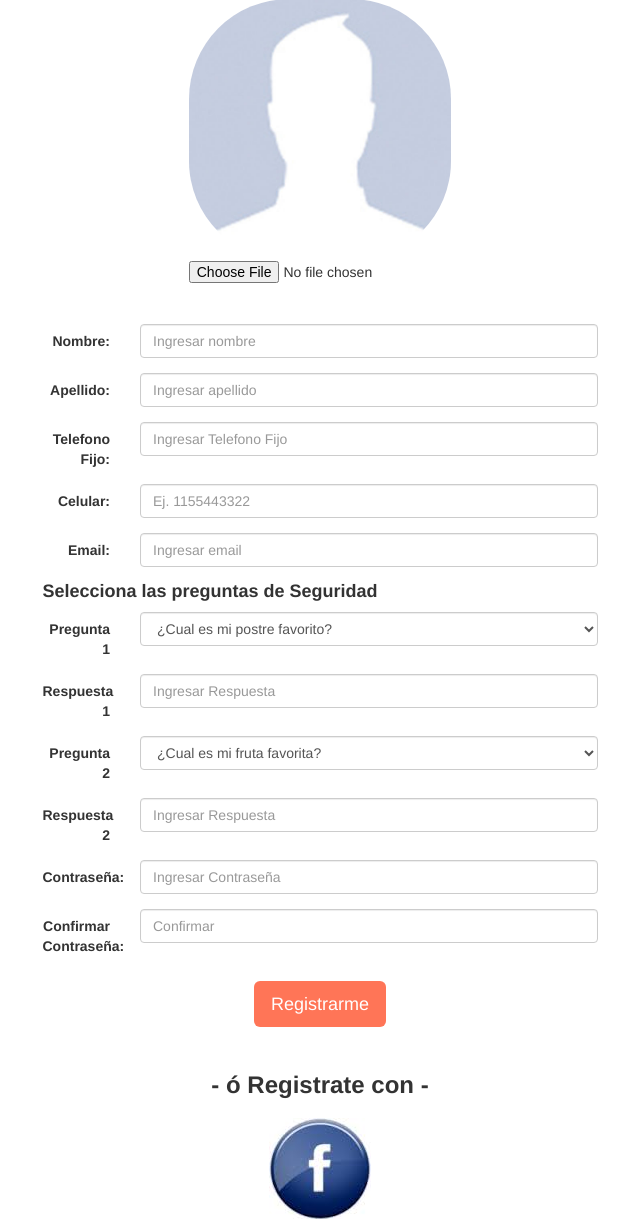
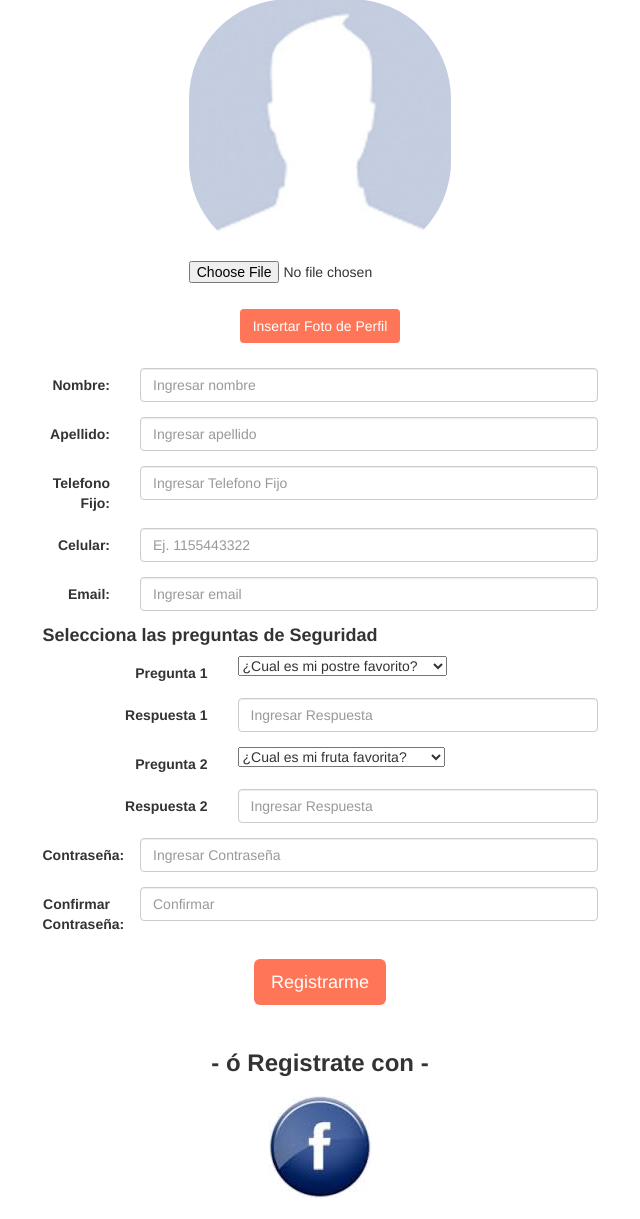
Before and after one commit to peperete/proyectodh, a PHP site: page /registro.php in a window 1280 px wide. Shown: the part 336-1555 px from the top of the page, without its empty margins (320-960 px from the left). Run offline with PHP 8.4, Linux system fonts and the light colour scheme.

Commit message:
va de nuevo el registro

```diff
--- a/registro.php
+++ b/registro.php
@@ -102,6 +102,8 @@
 
     }
 
+
+
   }
 
 ?>
@@ -204,7 +206,7 @@
 
                   <h5 style="text-align:center; color:white">
 
-                    <!--<input type="file" name="imgPerfil" value="imgPerfil"> -->
+                    <button type="submit" class="btn btn-prymary" style="background-color:#FF7557" value="buscarIMG" id="buscarImgg" name="submit">Insertar Foto de Perfil</button>
 
                   </h5>
 
@@ -290,11 +292,11 @@
 
   <div class="form-group">
 
-    <label class="control-label col-sm-2" for="pregunta_1">Pregunta 1</label>
+    <label class="control-label col-sm-4" for="pregunta_1">Pregunta 1</label>
 
-    <div class="col-sm-10">
+    <div class="col-sm-8">
 
-      <select class="form-control" name="pregunta_1">
+      <select class="pregunta_1" name="pregunta_1">
 
         <?php
 
@@ -328,9 +330,9 @@
 
   <div class="form-group">
 
-    <label class="control-label col-sm-2" for="pwd">Respuesta 1</label>
+    <label class="control-label col-sm-4" for="pwd">Respuesta 1</label>
 
-    <div class="col-sm-10">
+    <div class="col-sm-8">
 
       <input type="text" class="form-control" id="respuesta_1" name= "respuesta_1" placeholder="Ingresar Respuesta" required>
 
@@ -344,11 +346,11 @@
 
   <div class="form-group">
 
-    <label class="control-label col-sm-2" for="pregunta_2">Pregunta 2</label>
+    <label class="control-label col-sm-4" for="pregunta_2">Pregunta 2</label>
 
-    <div class="col-sm-10">
+    <div class="col-sm-8">
 
-      <select class="form-control" name="pregunta_2">
+      <select class="pregunta_2" name="pregunta_2">
 
         <?php
 
@@ -380,9 +382,9 @@
 
     <div class="form-group">
 
-      <label class="control-label col-sm-2" for="Respuesta_2">Respuesta 2</label>
+      <label class="control-label col-sm-4" for="Respuesta_2">Respuesta 2</label>
 
-      <div class="col-sm-10">
+      <div class="col-sm-8">
 
         <input type="text" class="form-control" id="respuesta_2_2" name= "respuesta_2" placeholder="Ingresar Respuesta" required>
 
```
Lines whose indentation alone changed are shown as unchanged.
